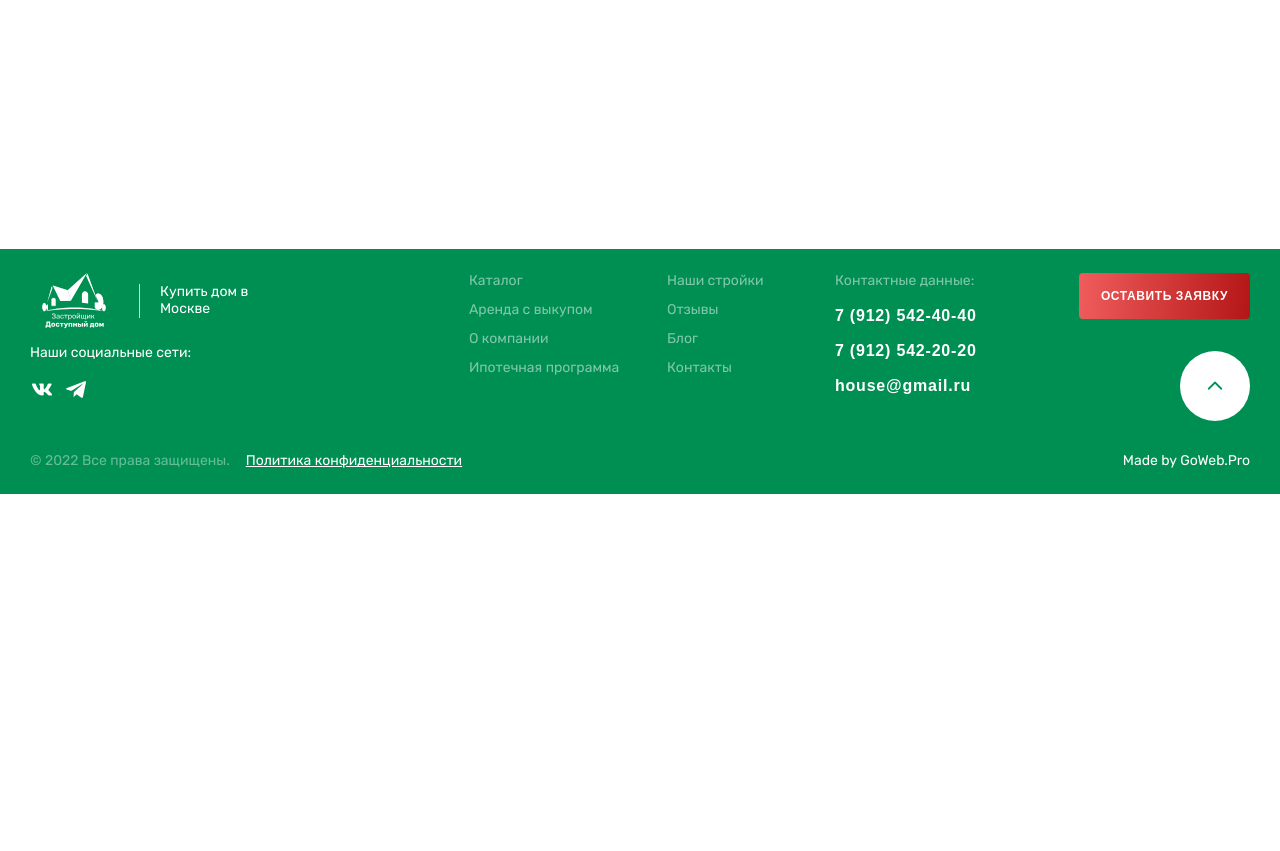
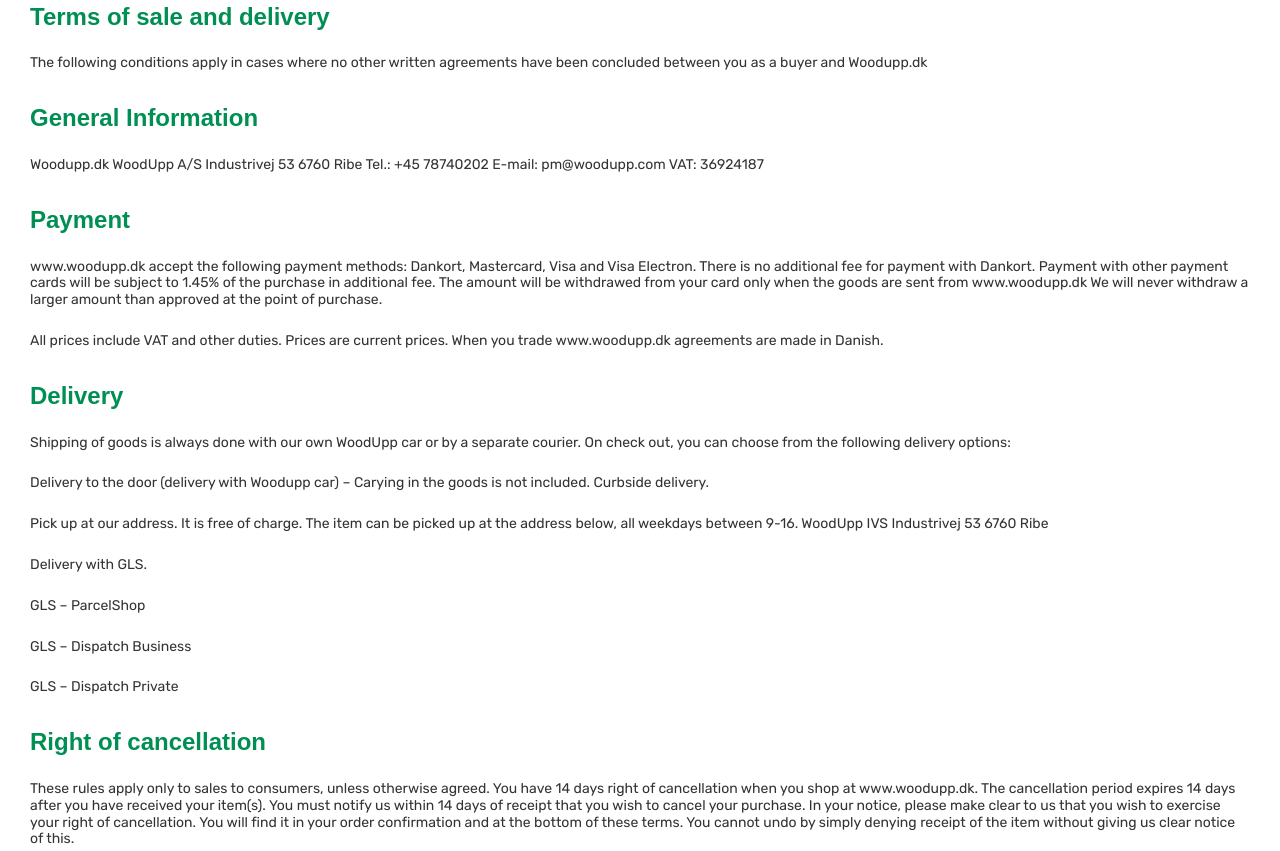
Before and after one commit to stolbovvv/affordable-home, a website: page src/page-policy.html in a window 1280 px wide. Shown: the part 306-1157 px from the top of the page. Before the commit the page ends 800 px from the top, so only its background shows below. Drawn offline with nearby package versions, Linux system fonts and the light colour scheme; files that its build step writes are made by us from their sources; a web font is replaced by a local one.

Commit message:
add pages-404 & page-policy

```diff
--- a/src/page-policy.html
+++ b/src/page-policy.html
@@ -106,6 +106,67 @@
             </div>
           </div>
         </section>
+
+        <div class="container">
+          <section class="policy">
+            <h2>Terms of sale and delivery</h2>
+
+            <p>
+              The following conditions apply in cases where no other written agreements have been concluded between you as a buyer and
+              Woodupp.dk
+            </p>
+
+            <h2>General Information</h2>
+
+            <p>Woodupp.dk WoodUpp A/S Industrivej 53 6760 Ribe Tel.: +45 78740202 E-mail: pm@woodupp.com VAT: 36924187</p>
+
+            <h2>Payment</h2>
+
+            <p>
+              www.woodupp.dk accept the following payment methods: Dankort, Mastercard, Visa and Visa Electron. There is no additional fee
+              for payment with Dankort. Payment with other payment cards will be subject to 1.45% of the purchase in additional fee. The
+              amount will be withdrawed from your card only when the goods are sent from www.woodupp.dk We will never withdraw a larger
+              amount than approved at the point of purchase.
+            </p>
+
+            <p>
+              All prices include VAT and other duties. Prices are current prices. When you trade www.woodupp.dk agreements are made in
+              Danish.
+            </p>
+
+            <h2>Delivery</h2>
+
+            <p>
+              Shipping of goods is always done with our own WoodUpp car or by a separate courier. On check out, you can choose from the
+              following delivery options:
+            </p>
+
+            <p>Delivery to the door (delivery with Woodupp car) – Carying in the goods is not included. Curbside delivery.</p>
+
+            <p>
+              Pick up at our address. It is free of charge. The item can be picked up at the address below, all weekdays between 9-16.
+              WoodUpp IVS Industrivej 53 6760 Ribe
+            </p>
+
+            <p>Delivery with GLS.</p>
+
+            <p>GLS – ParcelShop</p>
+
+            <p>GLS – Dispatch Business</p>
+
+            <p>GLS – Dispatch Private</p>
+
+            <h2>Right of cancellation</h2>
+
+            <p>
+              These rules apply only to sales to consumers, unless otherwise agreed. You have 14 days right of cancellation when you shop at
+              www.woodupp.dk. The cancellation period expires 14 days after you have received your item(s). You must notify us within 14
+              days of receipt that you wish to cancel your purchase. In your notice, please make clear to us that you wish to exercise your
+              right of cancellation. You will find it in your order confirmation and at the bottom of these terms. You cannot undo by simply
+              denying receipt of the item without giving us clear notice of this.
+            </p>
+          </section>
+        </div>
       </main>
 
       <footer class="footer">
--- /dev/null
+++ b/src/styles/blocks/_not-found.scss
@@ -0,0 +1,50 @@
+@use "../tools/config" as *;
+@use "../tools/mixins" as *;
+
+.not-found {
+  padding: 20px 0 15px 0;
+
+  @include for-min-size("md") {
+    padding: 60px 0 30px 0;
+    display: flex;
+    align-items: center;
+    justify-content: space-between;
+  }
+
+  &__img {
+    width: 100%;
+
+    @include for-min-size("md") {
+      flex: 0 0 calc(40% - 16px);
+    }
+
+    @include for-min-size("lg") {
+      flex: 0 0 calc(50% - 16px);
+    }
+  }
+
+  &__message {
+    > * + * {
+      margin: 16px 0 0 0;
+    }
+
+    > h1 {
+      font-size: 18px;
+      font-weight: 600;
+      line-height: 1.2;
+      color: $clr-primary;
+    }
+
+    > p {
+      max-width: 370px;
+    }
+
+    @include for-min-size("md") {
+      flex: 0 0 calc(60% - 16px);
+    }
+
+    @include for-min-size("lg") {
+      flex: 0 0 calc(50% - 16px);
+    }
+  }
+}
--- /dev/null
+++ b/src/styles/blocks/_policy.scss
@@ -0,0 +1,37 @@
+@use "../tools/config" as *;
+@use "../tools/mixins" as *;
+
+.policy {
+  padding: 0 0 15px 0;
+
+  @include for-min-size("md") {
+    padding: 0 0 30px 0;
+  }
+  @include for-min-size("lg") {
+    padding: 0 0 80px 0;
+  }
+
+  h2 {
+    font-size: 16px;
+    font-weight: 600;
+    line-height: 1.2;
+    color: $clr-primary;
+    margin: 24px 0 0 0;
+
+    @include for-min-size("md") {
+      font-size: 24px;
+      margin: 32px 0 0 0;
+    }
+  }
+
+  p {
+    font-size: 12px;
+    line-height: 1.2;
+    margin: 16px 0 0 0;
+
+    @include for-min-size("md") {
+      font-size: 14px;
+      margin: 24px 0 0 0;
+    }
+  }
+}
--- a/src/styles/index.scss
+++ b/src/styles/index.scss
@@ -31,6 +31,8 @@
 @use "./blocks/departments";
 @use "./blocks/advantages";
 @use "./blocks/information";
+@use "./blocks/not-found";
+@use "./blocks/policy";
 
 // 3. Layout-related sections
 @use "./layouts/header";
```
Also changed, not shown: src/page-404.html (+12 -1 lines).
